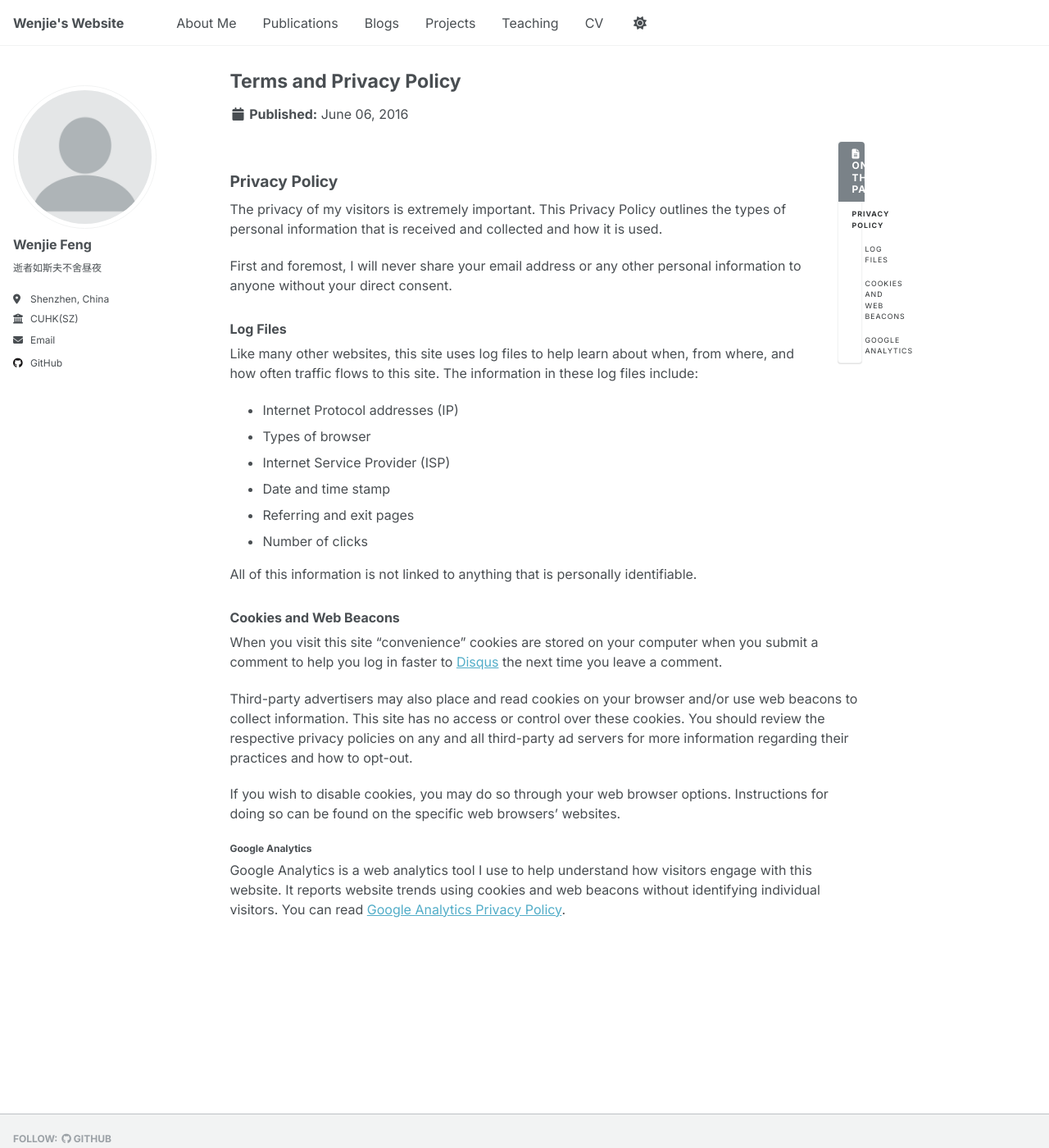
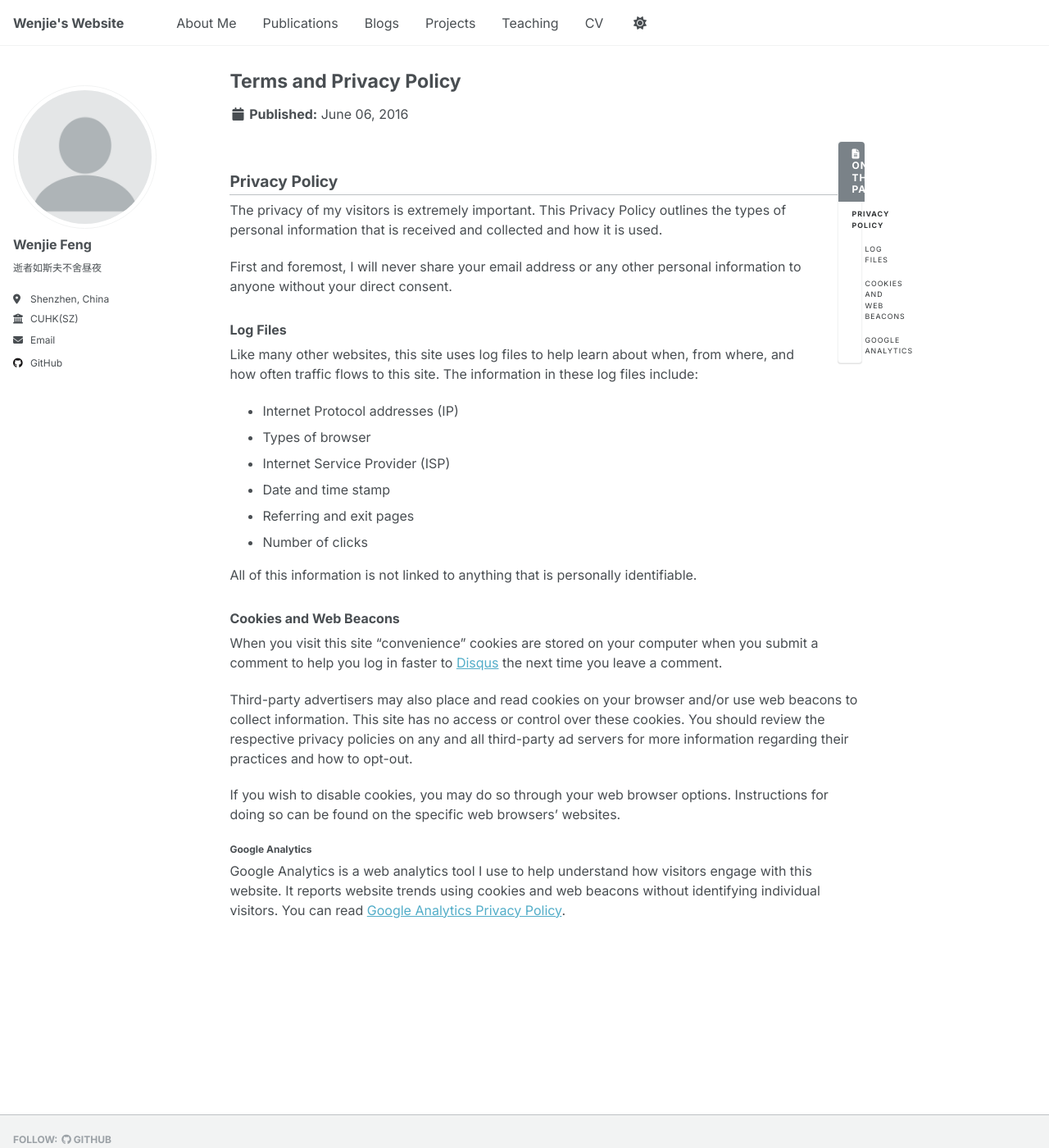
Before and after one commit to wenjiefeng04/wenjiefeng04.github.io, a Jekyll site: the page built from _pages/terms.md, in a window 1280 px wide and 1400 px high. Shown: the whole window at 82% size. Built offline with Jekyll 4.4.1, drawn with Linux system fonts in a browser that asks for light colours.

Commit message:
change border color back

```diff
--- a/_sass/layout/_page.scss
+++ b/_sass/layout/_page.scss
@@ -56,7 +56,7 @@
   h2 {
     margin-bottom: 0.3em;
     padding-bottom: 0.2em;
-    border-bottom: 1px solid var(--global-border-colorr);
+    border-bottom: 1px solid var(--global-dark-border-color);
   }
 
   p, li, dl {
```
